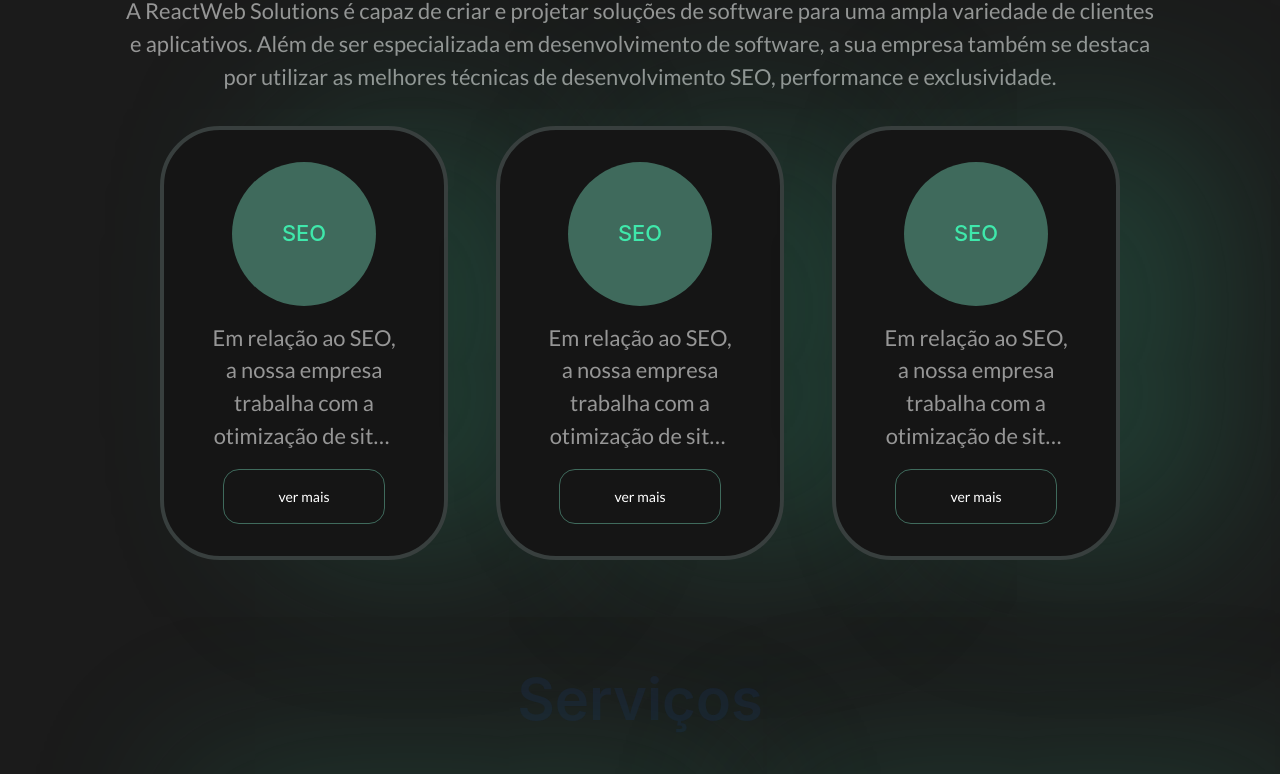
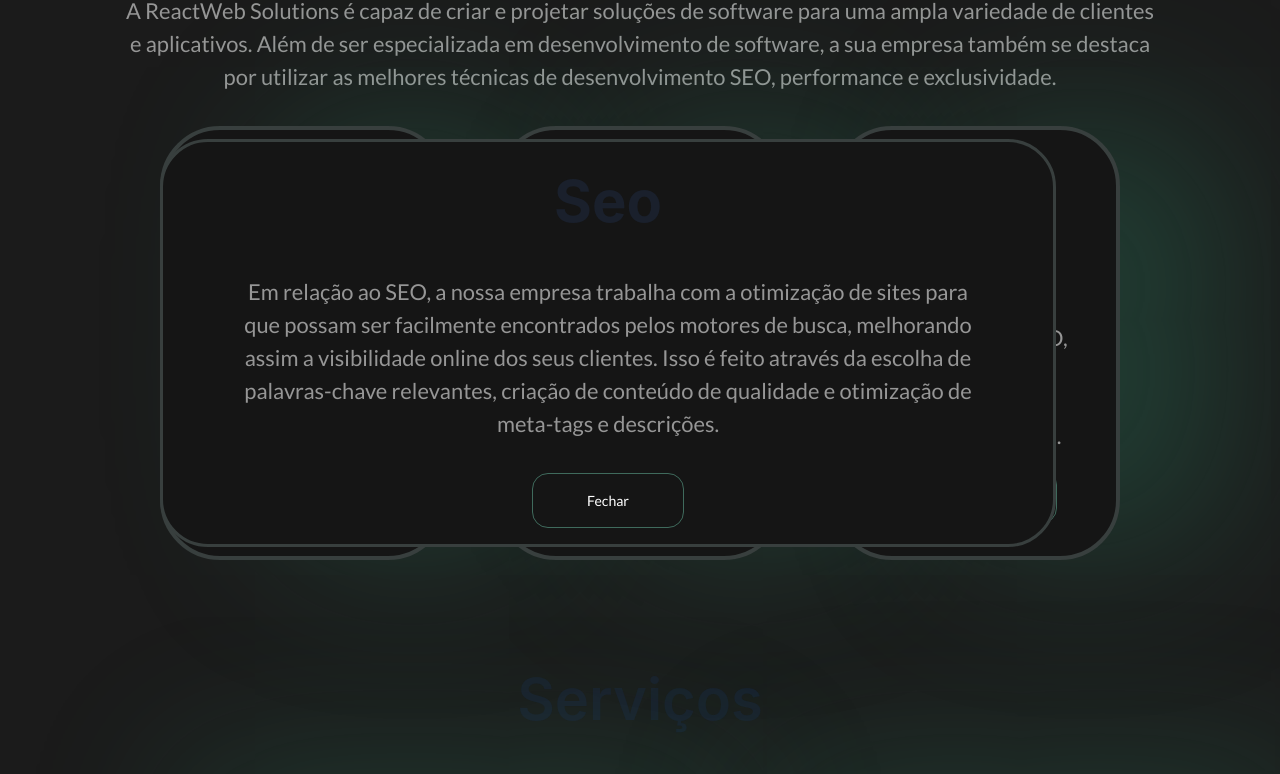
Before and after one commit to Yraffic/reactweb-solutions, a React (Create React App) app: page / in a window 1280 px wide. Shown: the part 908-1682 px from the top of the page. Built offline with nearby package versions, Linux system fonts and the light colour scheme.

Commit message:
style: modal done

```diff
--- a/src/components/Avatar/index.tsx
+++ b/src/components/Avatar/index.tsx
@@ -15,6 +15,7 @@
             src={yuriPng}
             alt="foto ceo yuri"
             />
+            <p>Yuri Raffic</p>
             <p>
                 CEO e Dsenvolvedor full Stack
             </p>
--- a/src/components/Button/index.tsx
+++ b/src/components/Button/index.tsx
@@ -4,12 +4,15 @@
 export const Button = (
   { children,
     type,
-    ...props
+    onClick
   }: IButtonProps) => {
 
 
   return (
-    <button className={`btn ${type}`} {...props}>
+    <button
+    className={`btn ${type}`}
+    onClick={onClick}
+    >
       {children}
     </button>
   );
--- a/src/components/Card/index.tsx
+++ b/src/components/Card/index.tsx
@@ -2,7 +2,7 @@
 import { Button } from '../Button'
 import './styles.scss'
 
-export const Card = ({ type }: ICard) => {
+export const Card = ({ type, onOpen }: ICard) => {
     return (
         <div className={
             `
@@ -43,7 +43,10 @@
                     type === "secondary" ?
                         ''
                         :
-                        <Button type='secondary'>
+                        <Button
+                            type='secondary'
+                            onClick={onOpen}
+                        >
                             ver mais
                         </Button>
                 }
--- a/src/components/Header/index.tsx
+++ b/src/components/Header/index.tsx
@@ -75,7 +75,7 @@
             <img src={logo} alt="logo react web" />
           </motion.div>
         </div>
-        <div className='info flex flex-direction'>
+        <div className='info flex  flex-direction'>
           <h1>
             Facilite seu desenvolvimento web.
           </h1>
--- /dev/null
+++ b/src/components/Modal/index.tsx
@@ -0,0 +1,23 @@
+import { Button } from '../Button'
+import './styles.scss'
+
+export const ModalInfo = () => {
+    return (
+        <div className="
+            modal
+        ">
+            <h1>Seo</h1>
+            <p>
+                Em relação ao SEO, a nossa empresa trabalha com a otimização de sites
+                para que possam ser facilmente encontrados pelos motores de busca,
+                melhorando assim a visibilidade online dos seus clientes.
+                Isso é feito através da escolha de palavras-chave relevantes,
+                criação de conteúdo de qualidade e otimização de meta-tags e descrições.
+            </p>
+            <Button type='secondary'>
+                Fechar
+            </Button>
+        </div>
+    )
+
+}
--- /dev/null
+++ b/src/components/Modal/styles.scss
@@ -0,0 +1,19 @@
+.modal{
+    display: flex;
+    align-items: center;
+    justify-content: center;
+    flex-direction: column;
+
+    gap: 2rem;
+    padding: 1rem;
+
+    border: 0.2rem solid var(--black-100);
+    border-radius: 3rem;
+
+    width: 70vw;
+    position: absolute;
+
+    z-index: 999999999;
+
+    background-color: var(--black-200);
+}
--- a/src/index.scss
+++ b/src/index.scss
@@ -31,7 +31,6 @@
 }
 
 body {
-  position: relative;
   font-family: var(--font-primary);
   color: var(--color-font-primary);
 
--- a/src/pages/home/index.tsx
+++ b/src/pages/home/index.tsx
@@ -1,12 +1,13 @@
 import { Box } from '@chakra-ui/react';
 import { useEffect, useState } from 'react';
+import { Avatar } from '../../components/Avatar';
 import { Card } from '../../components/Card';
 import { Footer } from '../../components/Footer';
 import { Forms } from '../../components/Form';
 import { Header } from '../../components/Header';
 import { Loader } from '../../components/Loader';
+import { ModalInfo } from '../../components/Modal';
 import './styles.scss';
-import { Avatar } from '../../components/Avatar';
 
 
 export const Home = () => {
@@ -48,6 +49,7 @@
               flex
               align-items'
                   >
+                    <ModalInfo />
                     <Card type='primary' />
                     <Card type='primary' />
                     <Card type='primary' />
@@ -102,6 +104,7 @@
                 <Avatar />
             </section>
             <Footer />
+
           </>
       }
     </Box>
--- a/src/pages/home/styles.scss
+++ b/src/pages/home/styles.scss
@@ -32,6 +32,9 @@
                 flex-direction: column;
             }
         }
+    }
+    #about{
+        position: relative;
     }
 
     @include small {
--- a/src/types/index.tsx
+++ b/src/types/index.tsx
@@ -1,10 +1,12 @@
-import { ReactNode } from 'react'
+import { ButtonHTMLAttributes, ReactNode } from 'react'
 
 export interface IButtonProps {
     children: ReactNode;
     type: string
+    onClick?: () => void
 }
 
 export interface ICard {
     type:string
+    onOpen?: () => void;
 }
```
Also changed, not shown: src/components/Card/styles.scss (line endings or trailing spaces).
